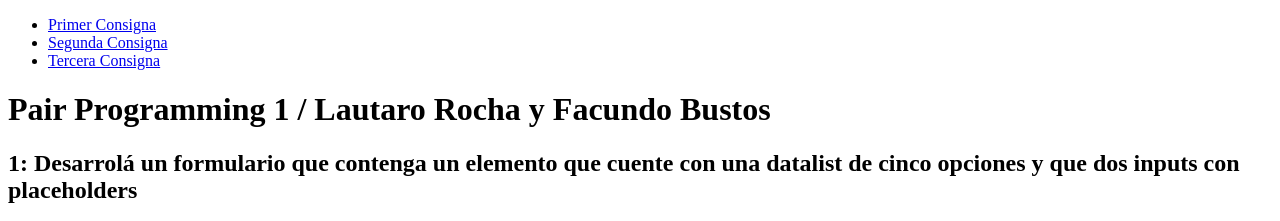
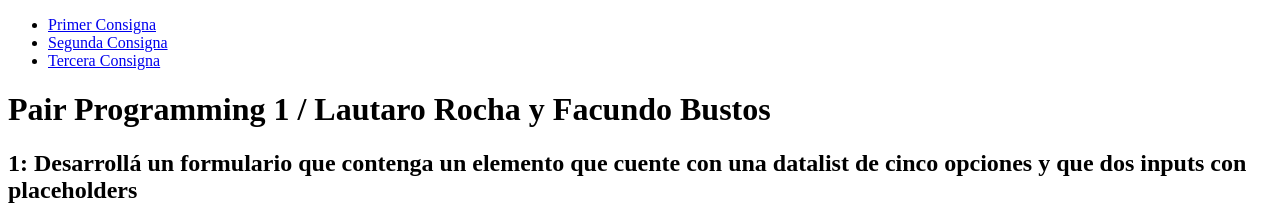
Before and after one commit to lautaroRocha/Modulo-HTML---Bootcamp-Full-Stack-en-Javascript---Dev-Place, a plain HTML site: page pairProgramming.html in a window 1280 px wide. Shown: the top 221 px of the page. Drawn offline with Linux system fonts and the light colour scheme.

Commit message:
typo fix

```diff
--- a/pairProgramming.html
+++ b/pairProgramming.html
@@ -25,7 +25,7 @@
  <main>
     <h1>Pair Programming 1 / Lautaro Rocha y Facundo Bustos</h1>
     <section id="uno">
-        <h2> 1: Desarrolá un formulario que contenga un elemento que cuente con una datalist de cinco opciones y que dos inputs con placeholders</h2>
+        <h2> 1: Desarrollá un formulario que contenga un elemento que cuente con una datalist de cinco opciones y que dos inputs con placeholders</h2>
 
         <form action="">
             <label for="mycolor"> ¿De qué color querés la prenda? <br>
@@ -52,6 +52,7 @@
             la segunda tiene tres columnas y cinco filas
             y la tercera tiene cuatro columnas y tres filas
            </h2>
+
             <table>
                 <thead>
                     <tr>
@@ -181,9 +182,9 @@
         <form action="" method="post">
             <h2>¡Elegí tu producto!</h2>
             <p>solo podés comprar de uno a la vez</p>
+            <label for="selected-product">
                <img src="https://www.ansilta.com/img/articulos/2021/05/remera_hombre_sismo_de_algodon_thumb1.jpg" alt="remera roja con leve dseño">
                <input type="radio" name="selected-product" value="remera-roja">
-             </label>
 
              <img src="http://d3ugyf2ht6aenh.cloudfront.net/stores/001/719/894/products/remera_lisa_rosa11-63a279fbdc9baaa23816252536232409-640-0.png" alt="remera de algodón liso color rosa">
              <input type="radio" name="selected-product" value="remera-rosa">
@@ -195,6 +196,7 @@
              <input type="radio" name="selected-product" value="remera-negra">
              <br>
              <button type="submit">COMPRAR</button>
+            </label>
          </form>
     </section>
  </main>
```
